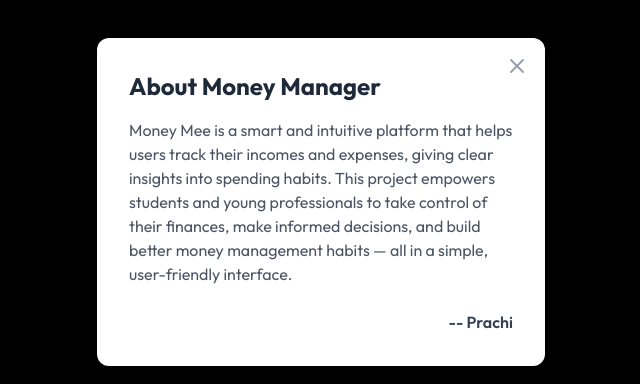
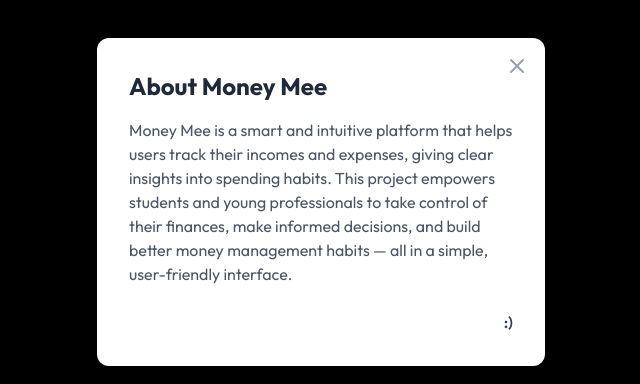
Before and after one commit to prachee19/Money-Mee, a React (Vite) app: page / in a window 1280 px wide. Both pictures are taken after a click on the button "About us". Shown: the part 198-582 px from the top of the page, without its empty margins (319-959 px from the left). Built offline with nearby package versions, Linux system fonts and the light colour scheme.

Commit message:
Changing spelling mistake in LandingPage.jsx

```diff
--- a/src/pages/LandingPage.jsx
+++ b/src/pages/LandingPage.jsx
@@ -97,12 +97,12 @@ const LandingPage = () => {
         <div className="fixed inset-0 bg-black bg-opacity-60 flex justify-center items-center z-50 p-4">
           <div className="bg-white p-8 rounded-xl shadow-2xl max-w-md w-full relative">
             <button onClick={() => setShowAboutModal(false)} className="absolute top-4 right-4 text-gray-400 hover:text-gray-800"><X size={24} /></button>
-            <h3 className="text-2xl font-bold mb-4 text-gray-800">About Money Manager</h3>
+            <h3 className="text-2xl font-bold mb-4 text-gray-800">About Money Mee</h3>
             <p className="text-gray-600 mb-4">
            Money Mee is a smart and intuitive platform that helps users track their incomes and expenses, giving clear insights into spending habits.
 This project empowers students and young professionals to take control of their finances, make informed decisions, and build better money management habits — all in a simple, user-friendly interface.
             </p>
-            <p className="text-right mt-6 font-semibold text-gray-700">-- Prachi </p>
+            <p className="text-right mt-6 font-semibold text-gray-700"> :) </p>
           </div>
         </div>
       )}
```
